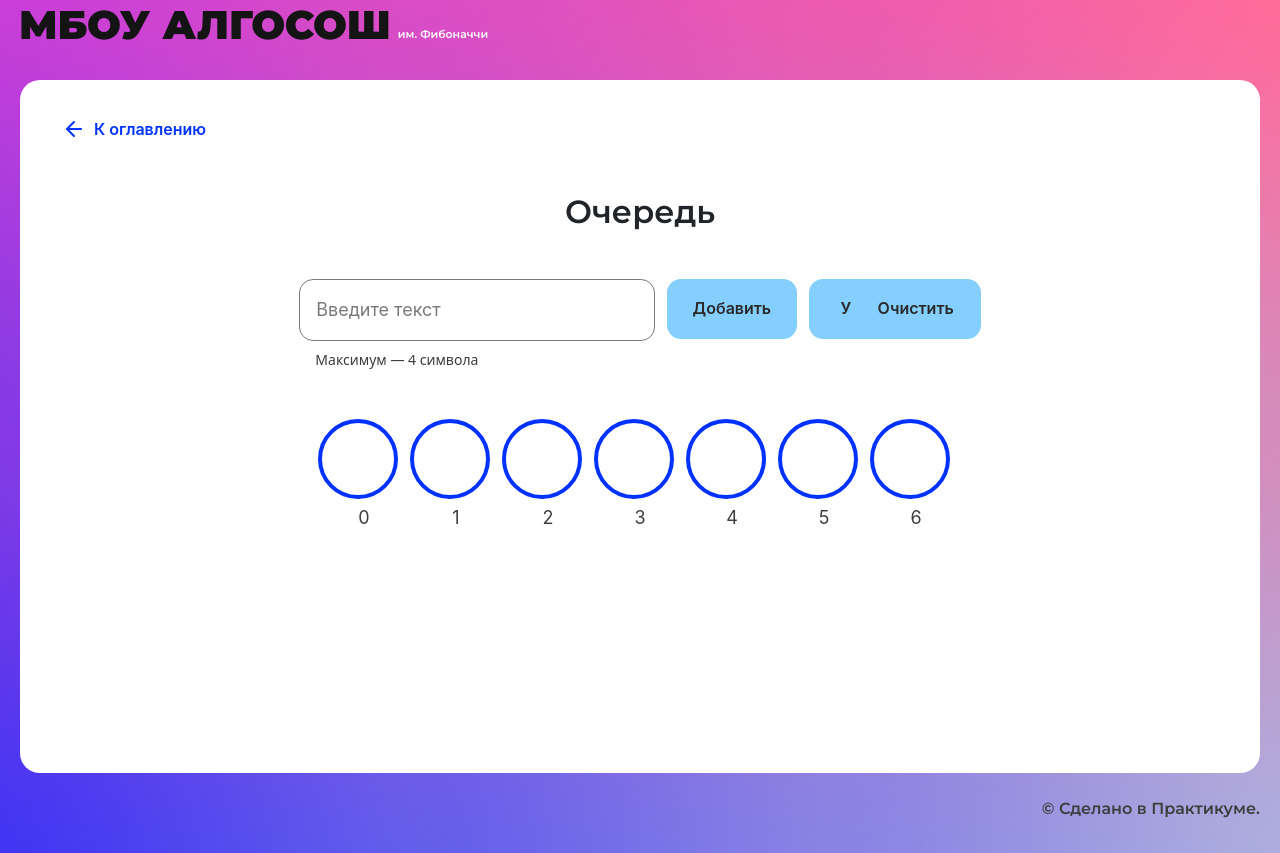
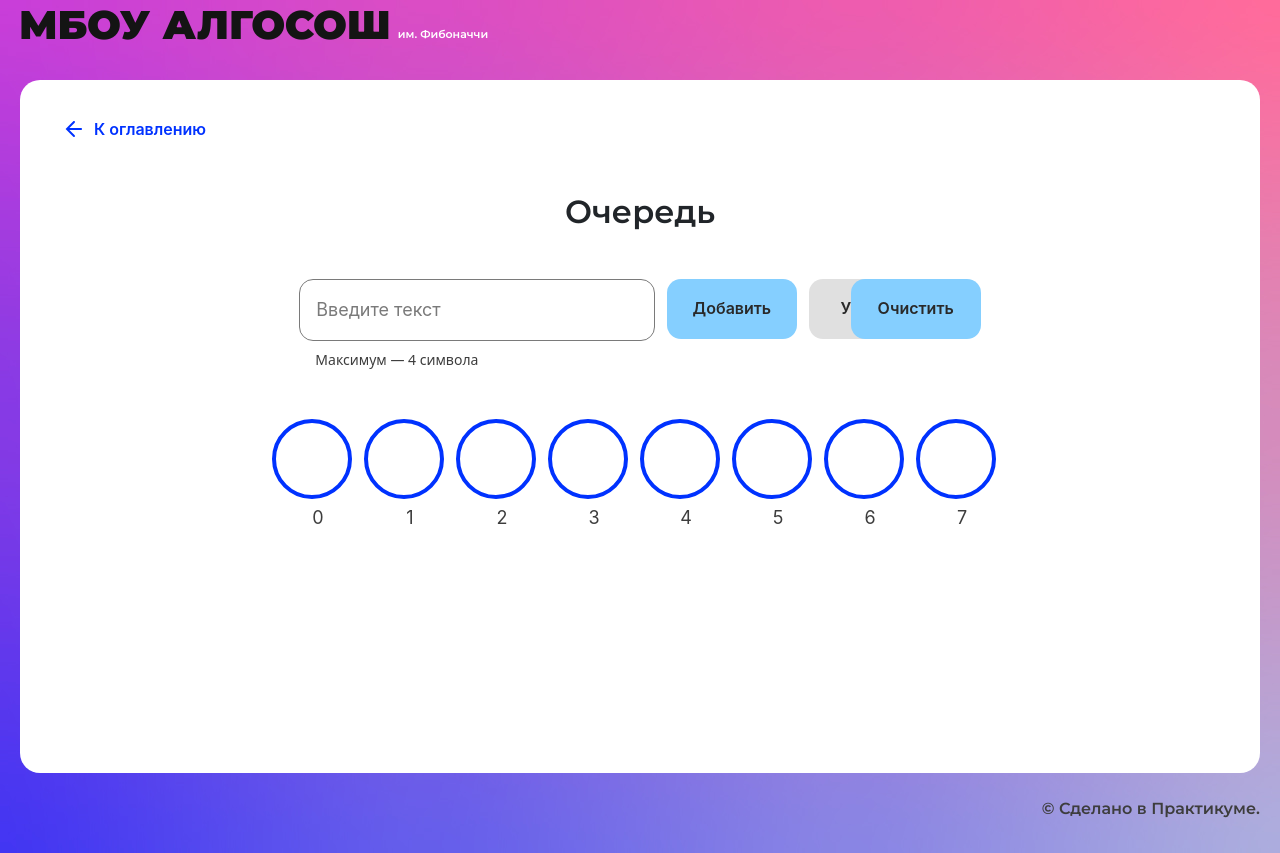
Before and after one commit to alloya/algososh, a React (Create React App) app: page /queue in a window 1280 px wide. Built offline with nearby package versions, Linux system fonts and the light colour scheme.

Commit message:
queueClass

```diff
--- a/src/classes/queue.ts
+++ b/src/classes/queue.ts
@@ -11,9 +11,9 @@ export class Queue<T> implements IQueue<T> {
   private readonly size: number = 0;
   private length: number = 0;
 
-  constructor(size: number) {
+  constructor(size: number, container: (T | null)[] = []) {
     this.size = size;
-    this.container = Array(size);
+    container.length ? this.container = container : this.container = Array(size);
   }
 
   enqueue = (item: T) => {
@@ -41,5 +41,30 @@ export class Queue<T> implements IQueue<T> {
     return this.container[this.head % this.size]
   };
 
+  base = (): T | null => {
+    if (this.isEmpty()) {
+      throw new Error("No elements in the queue");
+    }
+    return this.container[this.tail % this.size]
+  }
+
+  elements = (): (T | null)[] => {
+    return [...this.container];
+  }
+
+  clear = (): void => {
+    this.container = Array(this.size);
+  }
+
+  isHead = (index: number): boolean => {
+    return this.head === index;
+  }
+
+  isTail = (index: number): boolean => {
+    return this.tail === index;
+  }
+
   isEmpty = () => this.length === 0;
+
+  isFull = () => this.length === this.size;
 }
--- a/src/components/queue-page/queue-page.tsx
+++ b/src/components/queue-page/queue-page.tsx
@@ -1,4 +1,5 @@
 import React, { useEffect, useState } from "react";
+import { Queue } from "../../classes/queue";
 import { TCircle } from "../../types/circle";
 import { ElementStates } from "../../types/element-states";
 import { delay } from "../../utils/utils";
@@ -8,70 +9,63 @@ import { Input } from "../ui/input/input";
 import { SolutionLayout } from "../ui/solution-layout/solution-layout";
 
 const DELAY = 500;
-
+const QUEUE_LENGTH = 8;
 
 export const QueuePage: React.FC = () => {
-  const [queue, setQueue] = useState<TCircle[]>([{ style: ElementStates.Default }]);
+  const [queue, setQueue] = useState(new Queue<TCircle>(QUEUE_LENGTH));
+  const [queueEl, setQueueEl] = useState<(TCircle | null)[]>();
   const [input, setInput] = useState("");
   const [loader, setLoader] = useState(false);
   const [deleteLoader, setDeleteLoader] = useState(false);
-  const [tail, setTail] = useState(-1);
-  const [head, setHead] = useState(0);
 
   useEffect(() => {
-    clearQueue()
+    setQueueEl(queue.elements());
   }, [])
 
   const handleChange = (event: React.ChangeEvent<HTMLInputElement>) => {
     setInput(event.target.value)
   }
 
+  const getCircle = (char: string, style: ElementStates): TCircle => {
+    return { char: char, style: style };
+  }
+
   const addToQueue = async () => {
-    if (input.length && tail < queue.length - 1) {
-      setLoader(true);
-      queue[tail + 1].style = ElementStates.Changing;
-      setQueue([...queue]);
-      await delay(DELAY);
-      queue[tail + 1].char = input;
-      setInput("");
-      queue[tail + 1].style = ElementStates.Default;
-      setQueue([...queue]);
-      setLoader(false);
-      setTail(tail + 1);
-    }
+    if (!input.length) { return };
+    setLoader(true);
+    const el = getCircle(input, ElementStates.Changing);
+    queue.enqueue(el);
+    setQueueEl(queue.elements());
+    await delay(DELAY);
+    setInput("");
+    el!.style = ElementStates.Default;
+    setQueueEl([...queue.elements()]);
+    setLoader(false);
   }
 
   const removeFromQueue = async () => {
-    if (head < queue.length) {
       setDeleteLoader(true);
-      queue[head].style = ElementStates.Changing;
-      setQueue([...queue]);
+      const el = queue.peak();
+      el!.style = ElementStates.Changing;
+      setQueueEl([...queue.elements()]);
       await delay(DELAY);
-      queue[head].char = "";
-      queue[head].style = ElementStates.Default;
-      setQueue([...queue]);
-      setHead(head + 1);
+      queue.dequeue();
+      setQueueEl([...queue.elements()]);
       setDeleteLoader(false);
-    }
   }
 
   const clearQueue = () => {
-    let array: TCircle[] = [];
-    for (let i = 0; i < 7; i++) {
-      array.push({ style: ElementStates.Default })
-    }
-    setQueue(array);
-    setTail(-1);
-    setHead(0);
-    setInput("");
+    setQueue(new Queue(8));
+    const clear = queueEl?.map(el => el = null)
+    setQueueEl(clear);
   }
 
   const isTail = (index: number): string | null => {
-    return index === tail ? "tail" : null
+    return !queue.isEmpty() && queue.isTail(index + 1) ? "tail" : null
   }
 
   const isHead = (index: number): string | null => {
-    return (queue[index].char?.length && index === head) ? "head" : null
+    return !queue.isEmpty() && queue.isHead(index) ? "head" : null
   }
 
   return (
@@ -91,23 +85,23 @@ export const QueuePage: React.FC = () => {
             extraClass={'mr-6'}
             onClick={addToQueue}
             isLoader={loader}
-            disabled={deleteLoader || (tail === queue.length - 1)} />
+            disabled={deleteLoader || queue.isFull()} />
           <Button
             text={"Удалить"}
             extraClass={'mr-6'}
             onClick={removeFromQueue}
             isLoader={deleteLoader}
-            disabled={loader || (head === queue.length)} />
+            disabled={loader || queue.isEmpty()} />
         </div>
         <Button
           text={"Очистить"}
           onClick={clearQueue}
           disabled={loader || deleteLoader} /></div>
       <div className={`d-flex justify-content-center col-md-8 m-auto flex-wrap`}>
-        {queue && queue.map((el, index) =>
+        {queueEl?.map((el, index) =>
           <Circle
-            letter={el.char}
-            state={el.style}
+            letter={el?.char}
+            state={el?.style}
             key={index}
             index={index}
             extraClass={"pr-6 mr-auto"}
--- a/src/components/string/string.tsx
+++ b/src/components/string/string.tsx
@@ -65,12 +65,12 @@ export const StringComponent: React.FC = () => {
   const colorElements = (array: TCircle[], firstIndex: number, secondIndex: number): TCircle[] => {
     let newArray: TCircle[] = [...array];
     if (firstIndex !== 0 && secondIndex !== array.length - 1) {
-      if (array[firstIndex - 1].style == ElementStates.Changing) {
+      if (array[firstIndex - 1].style === ElementStates.Changing) {
         array[firstIndex - 1].style = ElementStates.Modified;
         array[secondIndex + 1].style = ElementStates.Modified;
       }
     }
-    if (array[firstIndex].style == ElementStates.Default) {
+    if (array[firstIndex].style === ElementStates.Default) {
       array[firstIndex].style = ElementStates.Changing;
       array[secondIndex].style = ElementStates.Changing;
     }
```
